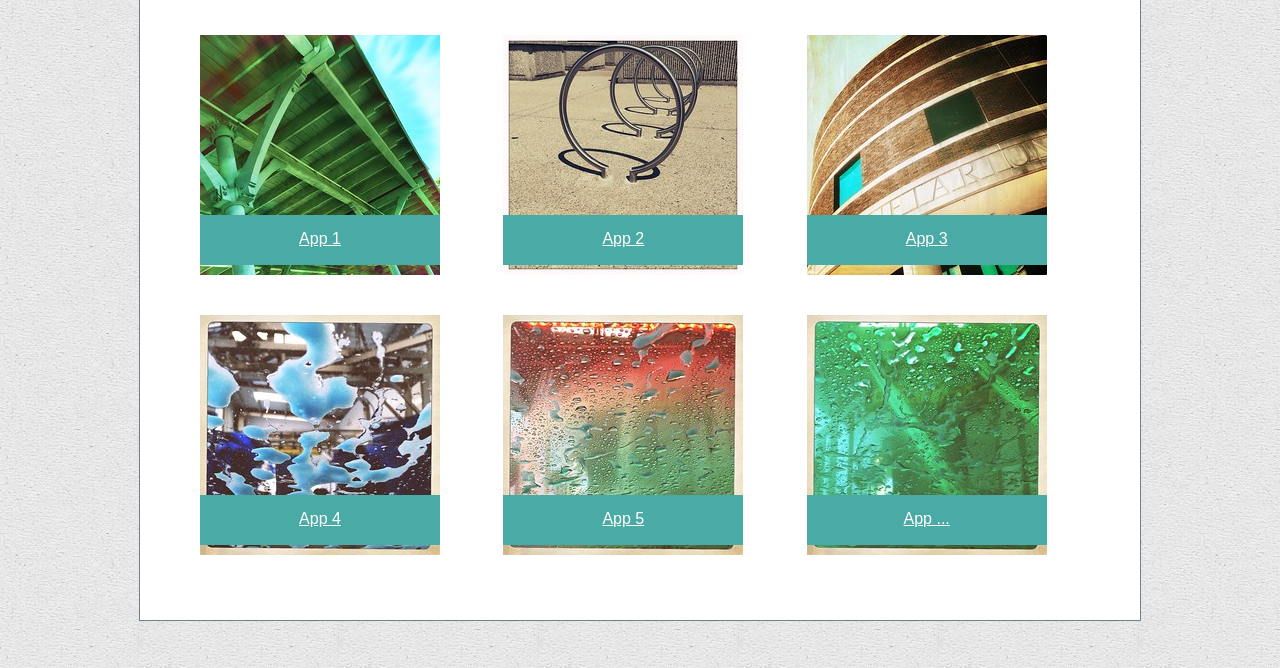
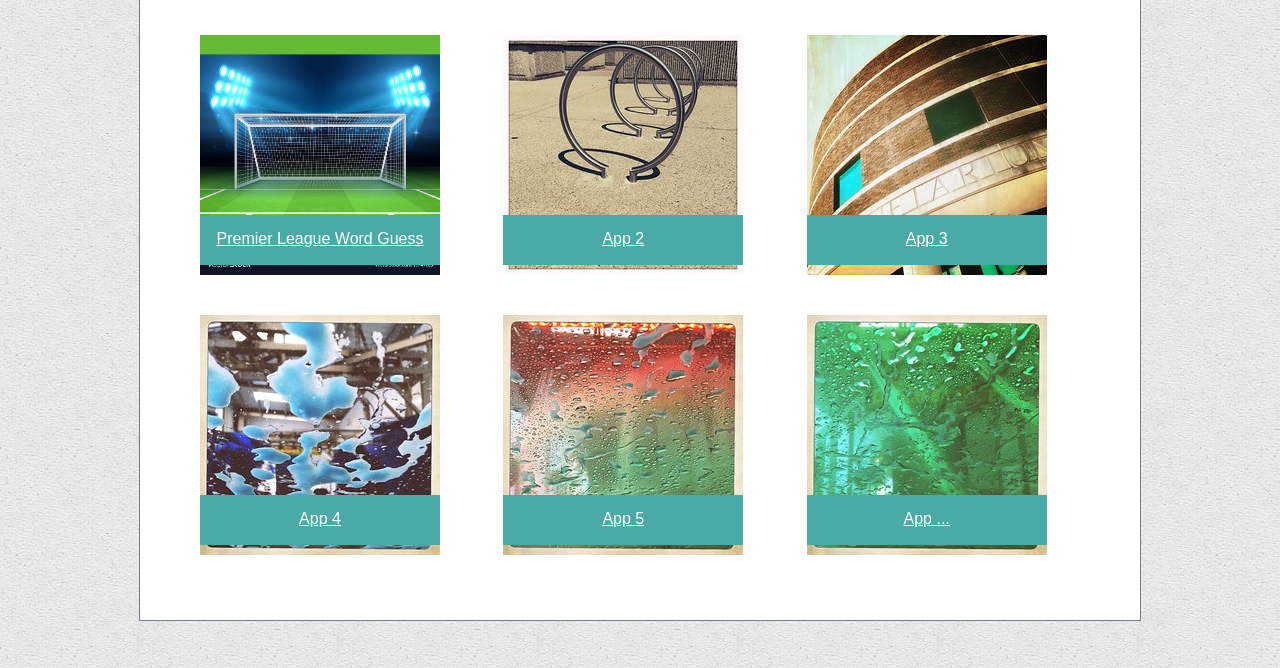
Before and after one commit to NJIB/Basic-Portfolio, a plain HTML site: page portfolio.html in a window 1280 px wide. Shown: the part 196-864 px from the top of the page. Drawn offline with Linux system fonts and the light colour scheme.

Commit message:
Premier League Word Guess added to portfolio

```diff
--- a/portfolio.html
+++ b/portfolio.html
@@ -34,10 +34,10 @@
                 <!-- Insert grid for photos-->
                 <div class="portfolio-grid-container">
                     <div class="grid-item">
-                        <img alt="App 1" src="assets\images\portfolio_image1.jpg" width=240px height=240px>
+                        <img alt="App 1" src="assets\images\premierleaguewordguess.jpg" width=240px height=240px>
                         <div class="portfolio-app-descriptor"></div>
-                        <a class="app-descriptor-text" href="https://www.flickr.com/photos/stevensnodgrass/29873455317/"
-                            target="_blank">App 1</a>
+                        <a class="app-descriptor-text" href="https://njib.github.io/Word-Guess-Game/index.html"
+                            target="_blank">Premier League Word Guess</a>
                     </div>
                     <div class="grid-item">
                         <img alt="App 2" src="assets\images\portfolio_image2.jpg" width=240px height=240px>
```
Also changed, not shown: assets/images/premierleaguewordguess.jpg (added).
